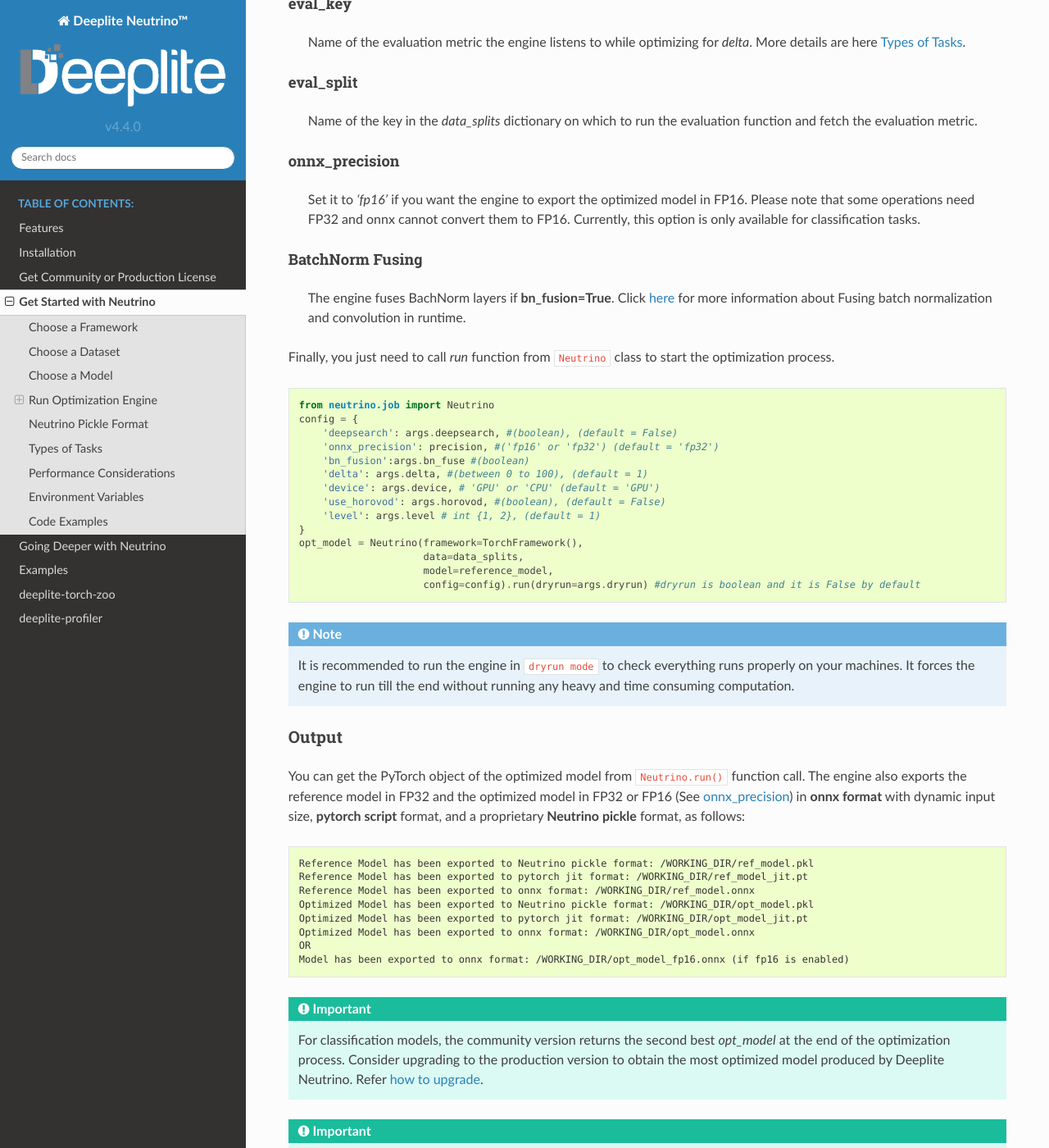
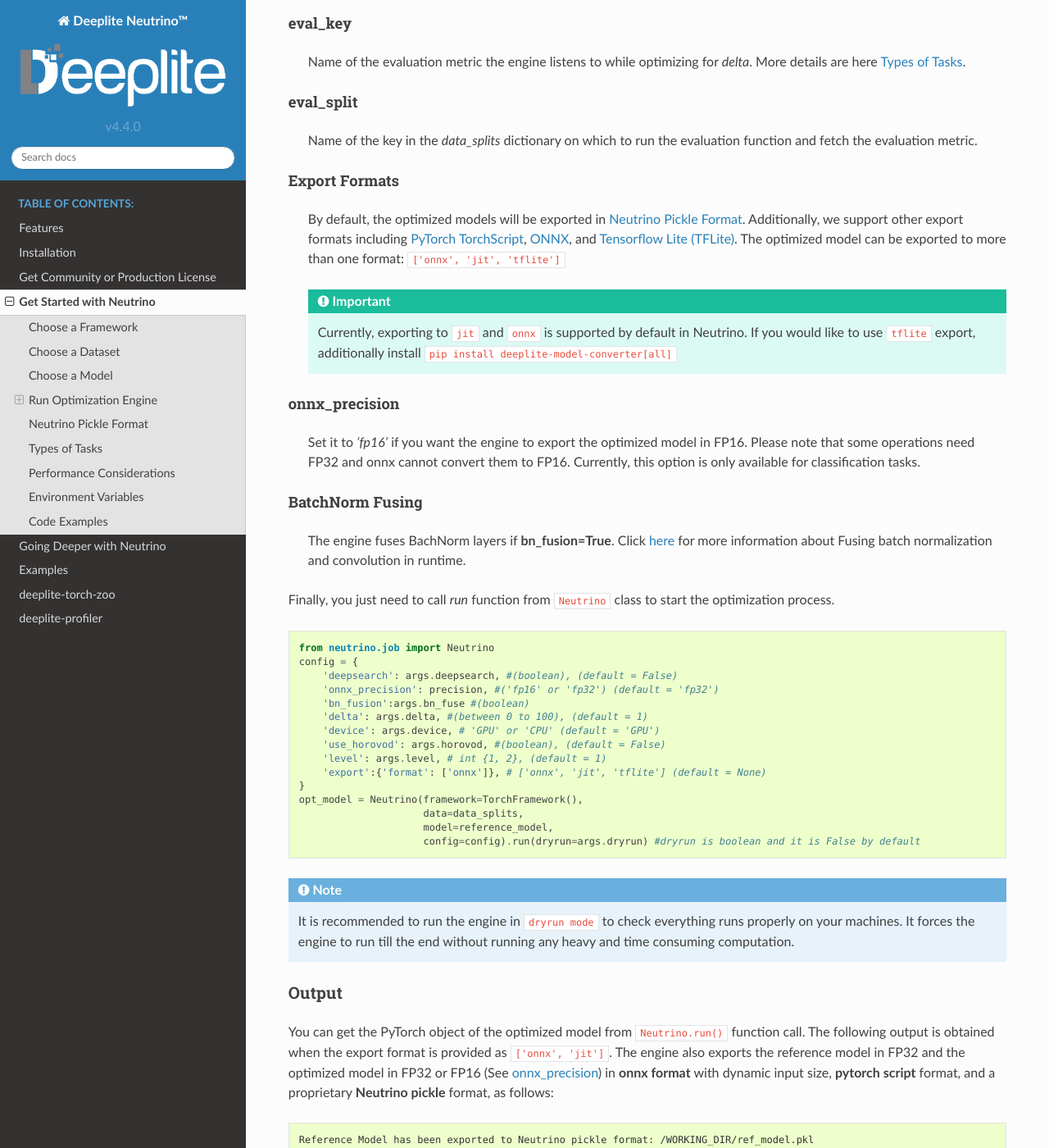
Before and after one commit to Deeplite/neutrino, a Sphinx documentation site: the page built from docs/engine.rst, in a window 1280 px wide and 1400 px high, scrolled down 4401 px. Shown: the whole window at 82% size. Built offline with Sphinx 7.4.7 and the Read the Docs theme 2.0.0, drawn with Linux system fonts in a browser that asks for light colours.

Commit message:
multiple export format

```diff
--- a/docs/engine.rst
+++ b/docs/engine.rst
@@ -22,6 +22,7 @@
 - :ref:`choose_model`
 - :ref:`run_engine`
     - :ref:`run_config`
+    - :ref:`export`
     - :ref:`run_output`
 - :ref:`neutrino_pickle`
 - :ref:`type_tasks`
@@ -205,6 +206,18 @@
     Name of the key in the `data_splits` dictionary on which to run the evaluation function and fetch
     the evaluation metric.
 
+.. _export:
+
+Export Formats
+^^^^^^^^^^^^^^
+
+    By default, the optimized models will be exported in :ref:`neutrino_pickle`. Additionally, we support other export formats including `PyTorch TorchScript <https://pytorch.org/docs/stable/jit.html>`_, `ONNX <https://github.com/onnx/tutorials>`_, and `Tensorflow Lite (TFLite) <https://www.tensorflow.org/lite>`_. The optimized model can be exported to more than one format: ``['onnx', 'jit', 'tflite']``
+
+    .. important::
+
+        Currently, exporting to ``jit`` and ``onnx`` is supported by default in Neutrino. If you would like to use ``tflite`` export, additionally install ``pip install deeplite-model-converter[all]``
+
+
 .. _fp16:
 
 onnx_precision
@@ -232,7 +245,8 @@
         'delta': args.delta, #(between 0 to 100), (default = 1)
         'device': args.device, # 'GPU' or 'CPU' (default = 'GPU')
         'use_horovod': args.horovod, #(boolean), (default = False)
-        'level': args.level # int {1, 2}, (default = 1)
+        'level': args.level, # int {1, 2}, (default = 1)
+        'export':{'format': ['onnx']}, # ['onnx', 'jit', 'tflite'] (default = None)
     }
     opt_model = Neutrino(framework=TorchFramework(),
                          data=data_splits,
@@ -249,7 +263,7 @@
 Output
 ------
 
-You can get the PyTorch object of the optimized model from ``Neutrino.run()`` function call. The engine also exports
+You can get the PyTorch object of the optimized model from ``Neutrino.run()`` function call. The following output is obtained when the export format is provided as ``['onnx', 'jit']``. The engine also exports
 the reference model in FP32 and the optimized model in FP32 or FP16 (See :ref:`fp16`) in **onnx format**
 with dynamic input size, **pytorch script** format, and a proprietary **Neutrino pickle** format, as follows:
 
```
